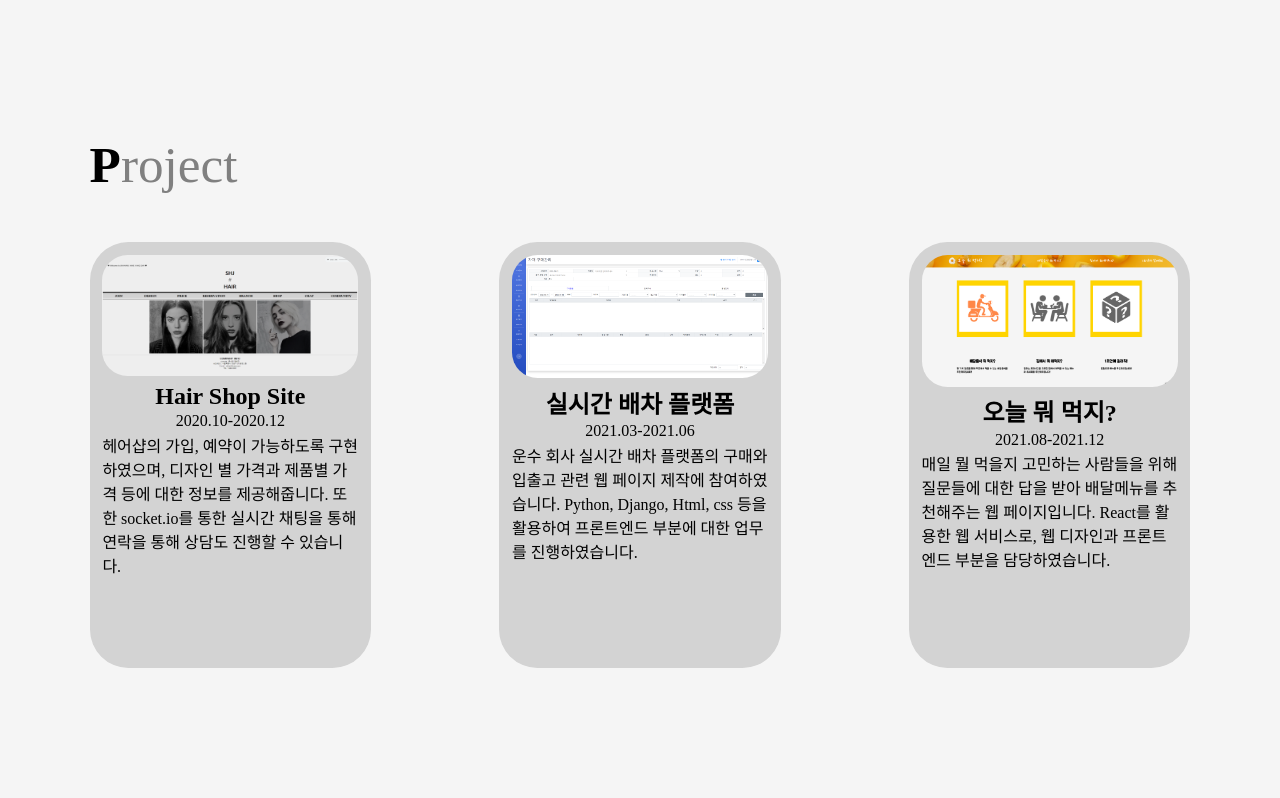
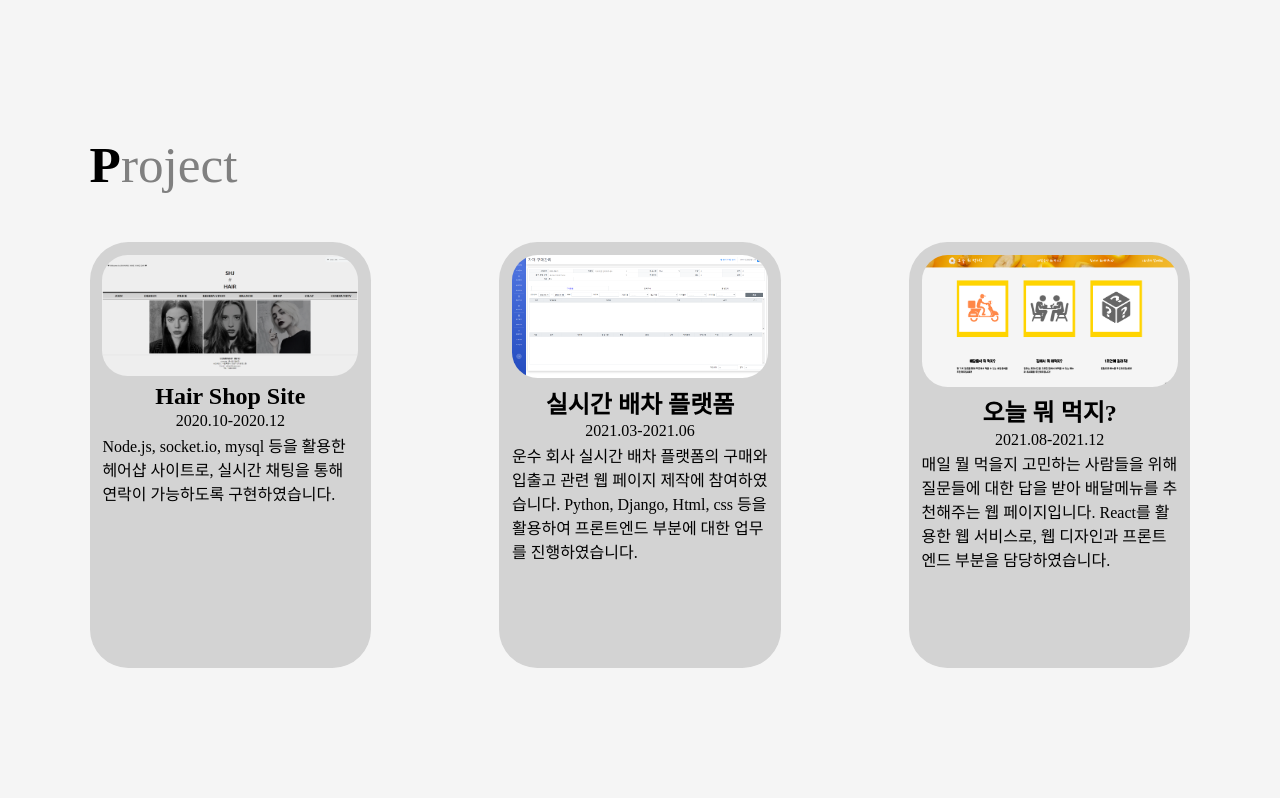
Before and after one commit to suya02/Portfolio, a Django app: page / in a window 1280 px wide. Shown: the part 1601-2399 px from the top of the page. Run offline with Django 3.2, Linux system fonts and the light colour scheme.

Commit message:
중간 저장

```diff
--- a/blog/templates/blog/main.html
+++ b/blog/templates/blog/main.html
@@ -222,7 +222,7 @@
                     <li style="padding-left: 0"><img src="/static/images/hairshop.png" class="project_image"/></li>
                     <li style="text-align: center; padding-left: 0; padding-top: 0.2vw;"><h2>Hair Shop Site</h2></li>
                     <li style="text-align: center; padding-left: 0; padding-top: 0.2vw;">2020.10-2020.12</li>
-                    <li style="padding-left: 0; padding-top: 0.2vw;">헤어샵의 가입, 예약이 가능하도록 구현하였으며, 디자인 별 가격과 제품별 가격 등에 대한 정보를 제공해줍니다. 또한 socket.io를 통한 실시간 채팅을 통해 연락을 통해 상담도 진행할 수 있습니다. </li>
+                    <li style="padding-left: 0; padding-top: 0.2vw;">Node.js, socket.io, mysql 등을 활용한 헤어샵 사이트로, 실시간 채팅을 통해 연락이 가능하도록 구현하였습니다. </li>
                 </ui>
 
                 <ui class="project" style="margin-left: 10vw">
```
